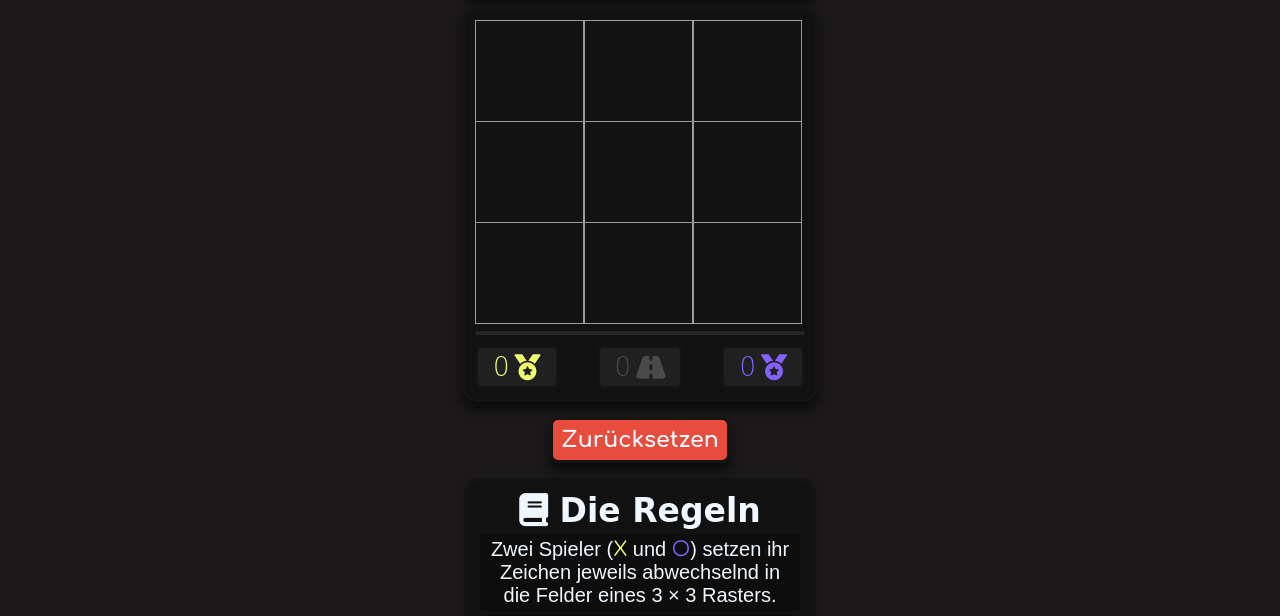
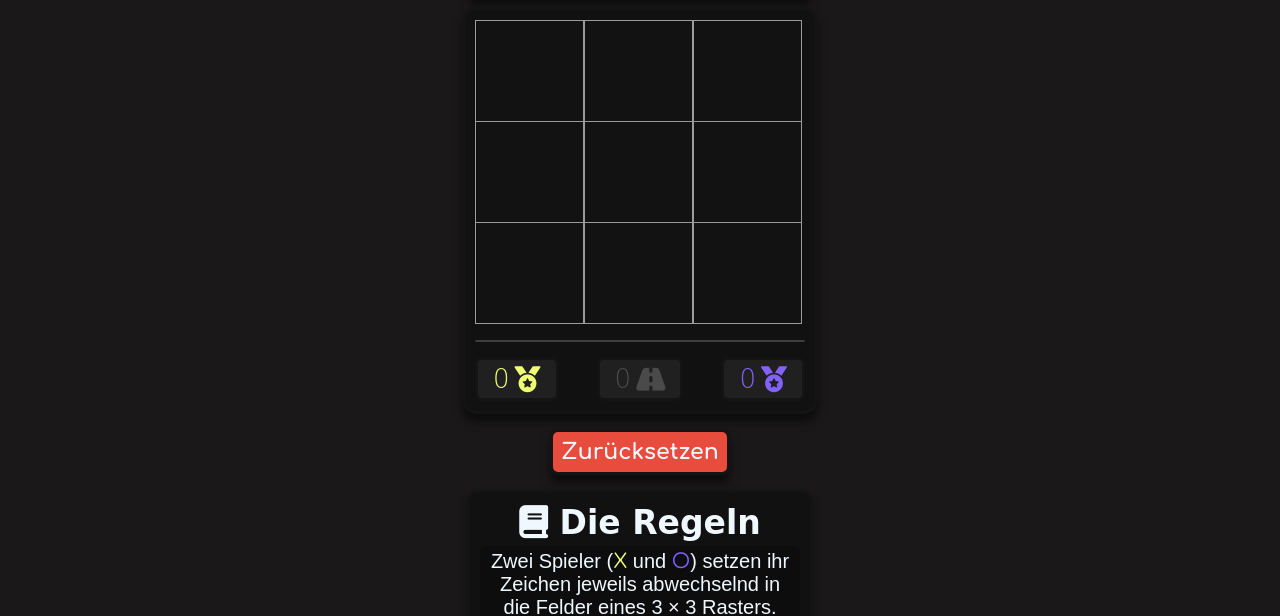
Before and after one commit to mbplabst/PsemGames, a plain HTML site: page games/tictactoe/index.html in a window 1280 px wide. Shown: the part 215-831 px from the top of the page. Drawn offline with Linux system fonts and the light colour scheme; a web font is replaced by a local one.

Commit message:
correct error

```diff
--- a/style.css
+++ b/style.css
@@ -262,12 +262,6 @@ button {
     margin-top: 5px;
 }
 
-hr {
-    margin: 5px 0px 5px;
-    border: 2px solid #242424;
-    border-radius: 2px;
-}
-
 .bold {
     font-weight: 100 !important;
     margin-bottom: 5px;
```
